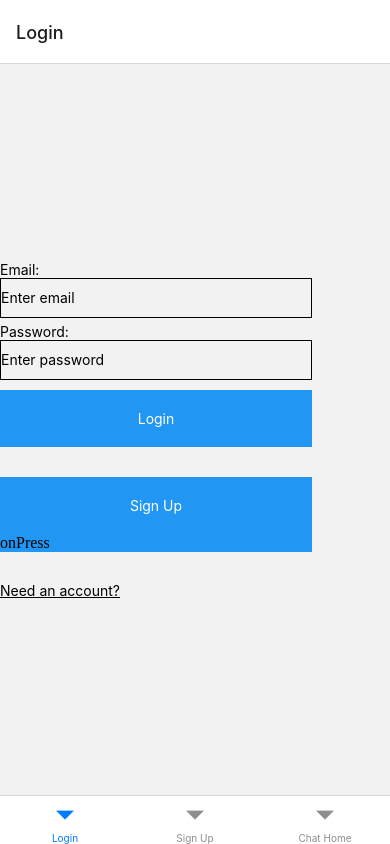
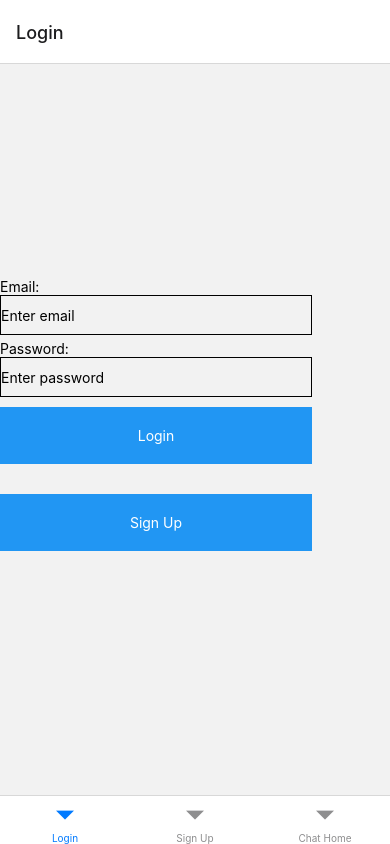
Before and after one commit to AbdulRB/WhatsThat-App, a React Native app in the folder WhatsThat/: screen /Login in a window 390 px wide. Built offline with nearby package versions, Linux system fonts and the light colour scheme.

Commit message:
Added login feature to login.js
Added working login functionality to login.js using fetch request, also installed  required async dependencies

```diff
--- a/WhatsThat/components/login.js
+++ b/WhatsThat/components/login.js
@@ -1,5 +1,6 @@
 import React, { Component } from 'react';
 import { View, Text, TextInput, TouchableOpacity, StyleSheet, Alert } from 'react-native';
+import AsyncStorage from '@react-native-async-storage/async-storage';
 
 import * as EmailValidator from 'email-validator';
 
@@ -15,10 +16,10 @@ export default class LoginScreen extends Component {
             submitted: false
         }
 
-        this._onPressButton = this._onPressButton.bind(this)
+        this._login = this._login.bind(this)
     }
 
-    _onPressButton(){
+    _login = async () => {
         this.setState({submitted: true})
         this.setState({error: ""})
 
@@ -38,10 +39,46 @@ export default class LoginScreen extends Component {
             return;
         }
 
+        let to_send = {
+            email: this.state.email,
+            password: this.state.password,
+        }
 
-        console.log("Button clicked: " + this.state.email + " " + this.state.password)
-        console.log("Validated and ready to send to the API")
+        return fetch("http://localhost:3333/api/1.0.0/login", {
+            method: 'post',
+            headers: {
+                'Content-Type': 'application/json'
+            },
+            body: JSON.stringify(to_send)
+        })
+        .then((response) => {
+            if(response.status === 200){
+                return response.json()
+            }
+            else if(response.status === 400){
+                throw 'Invalid email or password';
+            }
+            else{
+                throw 'Something went wrong';
+            }
+        })
+        .then(async (responseJson) => {
+            console.log(responseJson)
+            await AsyncStorage.setItem('@session_token', responseJson.token);
+            this.props.navigation.navigate("Chat Home");
+        })
+        .catch((error) => {
+            console.log(error)
+        })
 
+
+        // console.log("Button clicked: " + this.state.email + " " + this.state.password)
+        // console.log("Validated and ready to send to the API")
+
+    }
+
+    _signUpNavigate = () => {
+        this.props.navigation.navigate("Sign Up")
     }
 
     render(){
@@ -83,18 +120,17 @@ export default class LoginScreen extends Component {
                     </View>
 
                     <View style={styles.loginbtn}>
-                        <TouchableOpacity onPress={this._onPressButton}>
+                        <TouchableOpacity onPress={this._login}>
                             <View style={styles.button}>
                                 <Text style={styles.buttonText}>Login</Text>
                             </View>
                         </TouchableOpacity>
                     </View>
 
-                    <View style={styles.loginbtn}>
-                        <TouchableOpacity onPress={this._onPressButton}>
+                    <View style={styles.signUpbtn}>
+                        <TouchableOpacity onPress={this._signUpNavigate}>
                             <View style={styles.button}>
                                 <Text style={styles.buttonText}>Sign Up</Text>
-                                onPress
                             </View>
                         </TouchableOpacity>
                     </View>
@@ -103,10 +139,6 @@ export default class LoginScreen extends Component {
                             <Text style={styles.error}>{this.state.error}</Text>
                         }
                     </>
-
-                    <View>
-                        <Text style={styles.signup}>Need an account?</Text>
-                    </View>
                 </View>
             </View>
         )
@@ -133,6 +165,9 @@ const styles = StyleSheet.create({
     loginbtn:{
 
     },
+    signUpbtn:{
+
+    },
     signup:{
       justifyContent: "center",
       textDecorationLine: "underline"
--- a/WhatsThat/package.json
+++ b/WhatsThat/package.json
@@ -10,6 +10,7 @@
   },
   "dependencies": {
     "@expo/webpack-config": "^18.0.1",
+    "@react-native-async-storage/async-storage": "^1.17.11",
     "@react-navigation/bottom-tabs": "^6.5.7",
     "email-validator": "^2.0.4",
     "expo": "~48.0.5",
```
Also changed, not shown: 1 other file (tests, documents, lock files or other folders).
